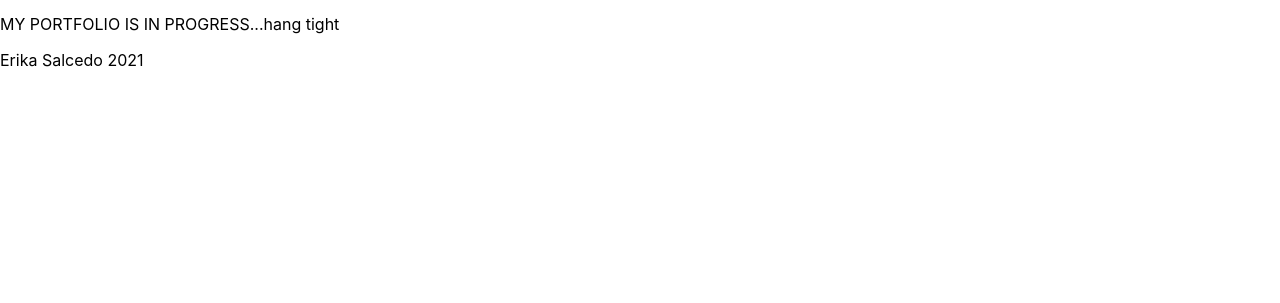
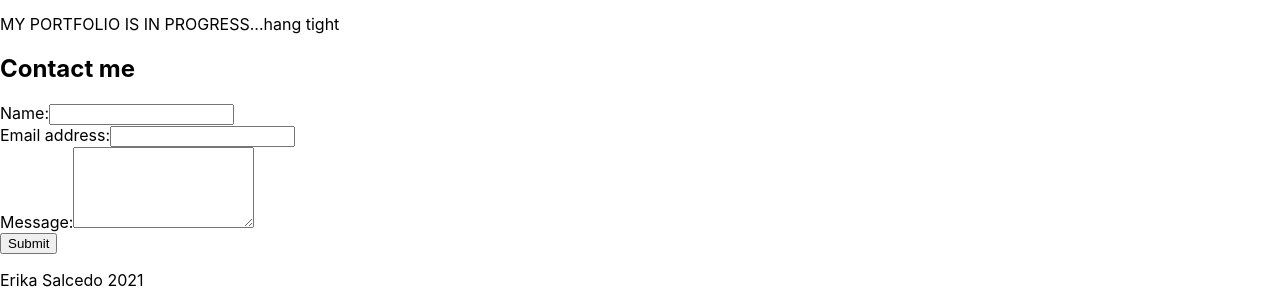
Before and after one commit to es2013/erikasalcedo_, a React (Create React App) app: page / in a window 1280 px wide. Shown: the part 1131-1434 px from the top of the page. Before the commit the page ends 1217 px from the top, so only its background shows below. Built offline with nearby package versions, Linux system fonts and the light colour scheme.

Commit message:
created contact form component and added to appfile.

```diff
--- a/src/App.js
+++ b/src/App.js
@@ -3,7 +3,7 @@
 // import Navigation from "./components/Navigation";
 import Footer from "./components/Footer";
 import Header from "./components/Header";
-// import ContactForm from "./components/Contact";
+import ContactForm from "./components/Contact";
 
 
 function App() {
@@ -14,6 +14,7 @@
     <main>
         <p>MY PORTFOLIO IS IN PROGRESS...hang tight</p>
     </main>
+    <ContactForm />
     <Footer />
     </div>
   );
--- /dev/null
+++ b/src/components/Contact/index.js
@@ -0,0 +1,67 @@
+import React, { useState } from 'react';
+import { validateEmail } from '../../utils/helpers';
+
+function ContactForm() {
+    //Hook that'll manage the form data--feature of this Hook is the ability to initialize the values of the state
+    const [errorMessage, setErrorMessage] = useState('');
+    const [formState, setFormState] = useState({ name: '', email: '', message: '' });
+    const { name, email, message } = formState;
+
+  //handleChange should fire whenever a keystroke is types in the name input
+  const handleChange = (e) => {
+    if (e.target.name === 'email') {
+      const isValid = validateEmail(e.target.value);
+      // isValid conditional statement
+      if (!isValid) {
+        setErrorMessage('Your email is invalid.');
+      } else {
+        setErrorMessage('');
+      }
+    } else {
+      if (!e.target.value.length) {
+        setErrorMessage(`${e.target.name} is required.`);
+      } else {
+        setErrorMessage('');
+      }
+    }
+  };
+
+  //form to handle submit
+  function handleSubmit(e) {
+    e.preventDefault();
+    console.log(formState);
+  }
+
+  console.log(formState);
+  return (
+    <section>
+      <h1>Contact me</h1>
+      <form id="contact-form" onSubmit={handleSubmit}>
+        {/* name input */}
+        <div>
+          <label htmlFor="name">Name:</label>
+          <input type="text" name="name" defaultValue={name} onBlur={handleChange}/>
+        </div>
+        {/* email input  */}
+        <div>
+          <label htmlFor="email">Email address:</label>
+          <input type="email" name="email" defaultValue={email} onBlur={handleChange}/>
+        </div>
+        {/* message text area */}
+        <div>
+          <label htmlFor="message">Message:</label>
+          <textarea name="message" rows="5" defaultValue={message} onBlur={handleChange}/>
+            {/* the below is the same as if(errorMessage) */}
+            {errorMessage && (
+                <div>
+                <p className="error-text">{errorMessage}</p>
+                </div>
+            )}
+        </div>
+        <button type="submit">Submit</button>
+      </form>
+    </section>
+  );
+}
+
+export default ContactForm;
--- /dev/null
+++ b/src/utils/helpers.js
@@ -0,0 +1,8 @@
+export function capitalizeFirstLetter(string) {
+  return string.charAt(0).toUpperCase() + string.slice(1);
+}
+
+export function validateEmail(email) {
+  var re = /^(([^<>()[\]\\.,;:\s@"]+(\.[^<>()[\]\\.,;:\s@"]+)*)|(".+"))@((\[[0-9]{1,3}\.[0-9]{1,3}\.[0-9]{1,3}\.[0-9]{1,3}\])|(([a-zA-Z\-0-9]+\.)+[a-zA-Z]{2,}))$/;
+  return re.test(String(email).toLowerCase());
+}
```
